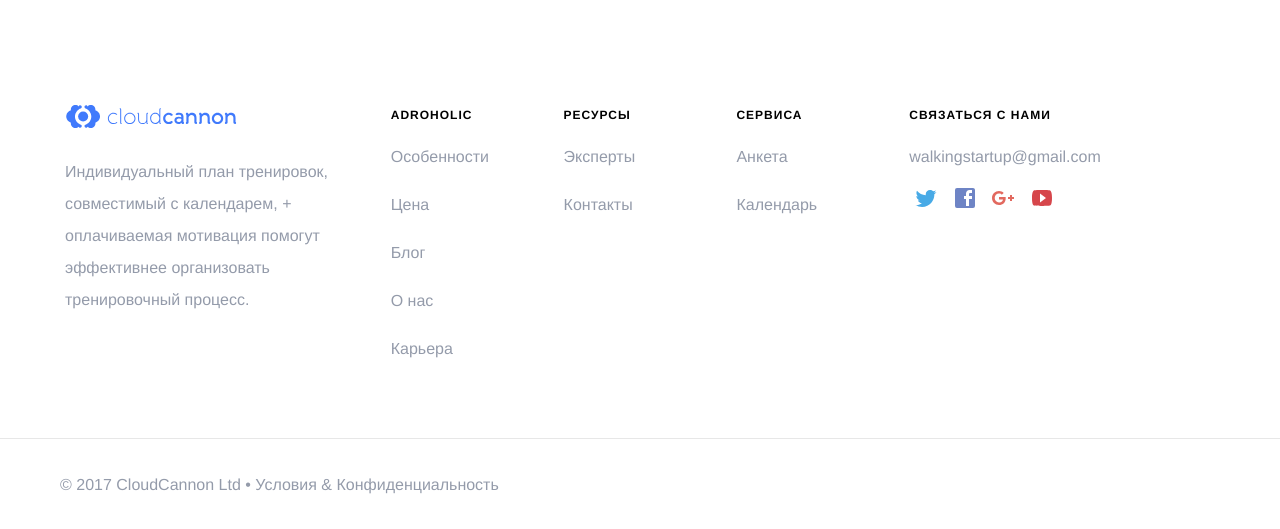
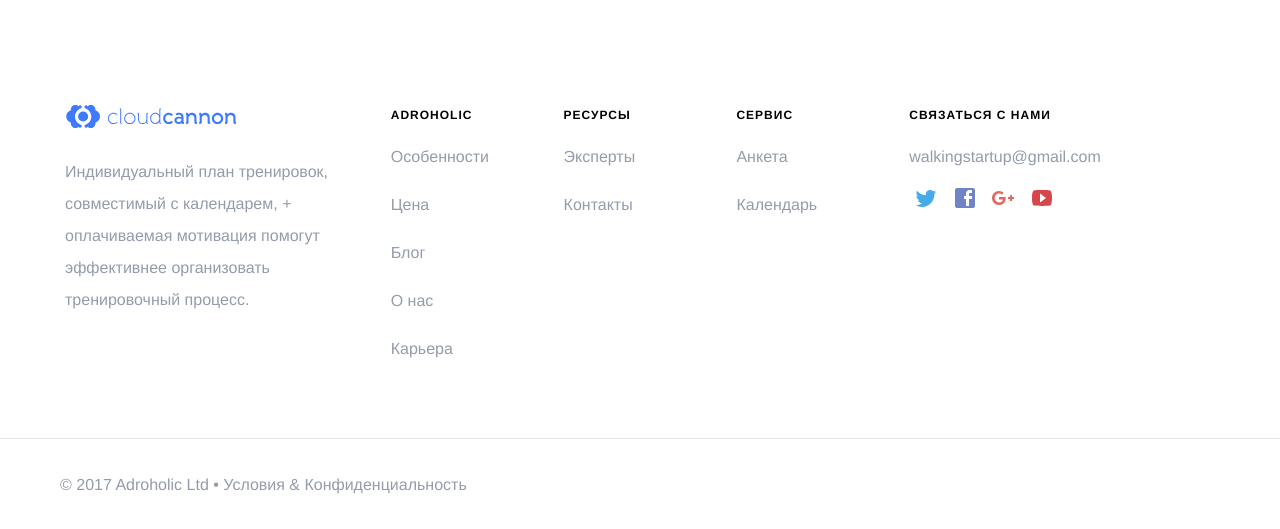
Before and after one commit to RakhimyanTim/adroholic.github.io, a Jekyll site: the page built from pages/index.html, in a window 1280 px wide and 900 px high, scrolled down 3222 px. Shown: the part 368-897 px from the top of the window. Built offline with Jekyll 4.4.1, drawn with Linux system fonts in a browser that asks for light colours; some web fonts are replaced.

Commit message:
Update footer.html

```diff
--- a/_includes/navigation/footer.html
+++ b/_includes/navigation/footer.html
@@ -19,7 +19,7 @@
 				<li><a href="/contact/">Контакты</a></li>
 			</ul>
 			<ul>
-				<li><h4>Сервиса</h4></li>
+				<li><h4>Сервис</h4></li>
 				<li><a href="https://goo.gl/forms/yDxyYwZEgEJJwY813">Анкета</a></li>
 				<li><a href="https://www.google.com/intl/ru/calendar/about/">Календарь</a></li>
 
@@ -41,7 +41,7 @@
 
 	<div class="legal-line">
 		<p class="wrapper wrapper-large">
-			&copy; {{ site.time | date: '%Y' }} CloudCannon Ltd &bull;
+			&copy; {{ site.time | date: '%Y' }} Adroholic Ltd &bull;
 			<a href="#">Условия</a> &amp;
 			<a href="#">Конфиденциальность</a>
 		</p>
```
